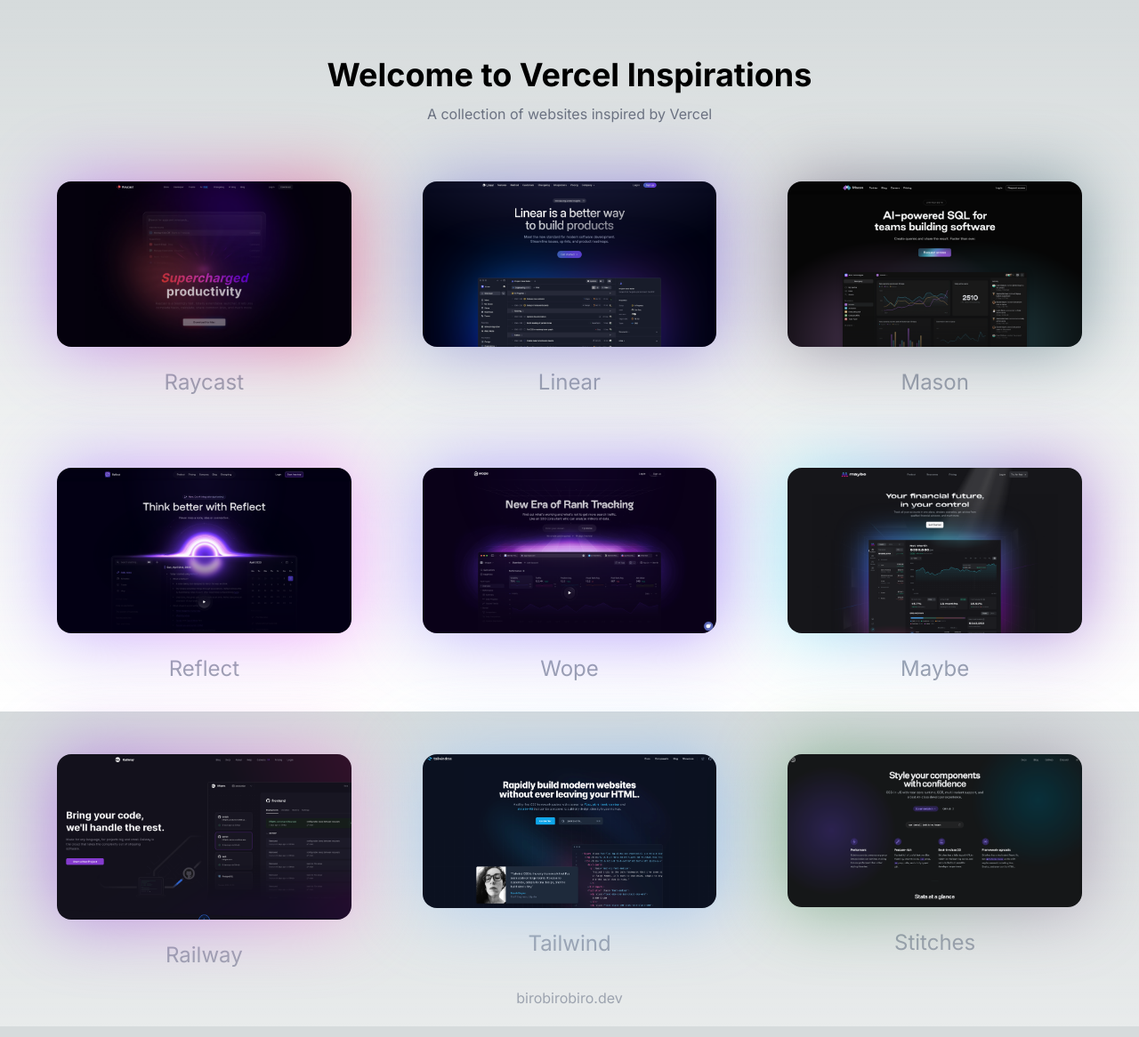
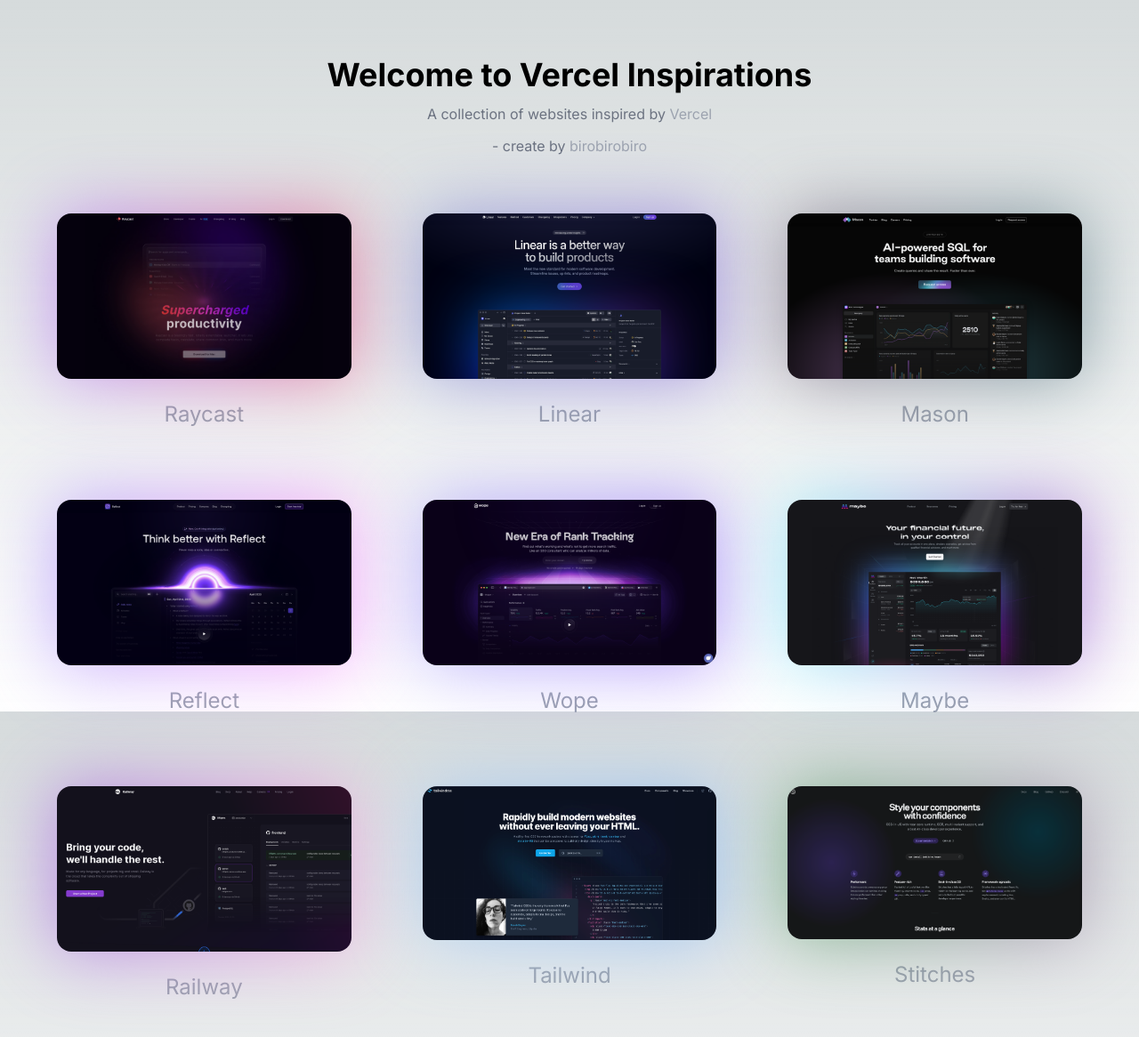
Before and after one commit to birobirobiro/vercel-inspirations, a Next.js app: page / in a window 1280 px wide. Shown: the whole page at 89% size. Built offline with nearby package versions, Linux system fonts and the light colour scheme.

Commit message:
chore: update header

```diff
--- a/src/pages/index.tsx
+++ b/src/pages/index.tsx
@@ -1,7 +1,6 @@
 import { Inter } from "next/font/google";
 
 import sites from "../data/sites";
-import Image from "next/image";
 
 const inter = Inter({ subsets: ["latin"] });
 
@@ -16,11 +15,25 @@ export default function Home() {
         </h1>
 
         <h3 className="text-gray-500">
-          A collection of websites inspired by Vercel
+          A collection of websites inspired by{" "}
+          <a className="text-gray-400" href="https://vercel.com">
+            Vercel
+          </a>
         </h3>
+
+        <h4 className="text-gray-500">
+          - create by{" "}
+          <a
+            className="text-gray-400"
+            href="https://birobirobiro.dev"
+            target="_blank"
+          >
+            birobirobiro
+          </a>
+        </h4>
       </header>
 
-      <section className="grid md:grid-cols-2 xl:grid-cols-3 gap-20">
+      <section className="grid md:grid-cols-2 xl:grid-cols-3 gap-20 pb-10">
         {sites.map((site) => (
           <div className="flex flex-col gap-6 items-center" key={site.name}>
             <div
@@ -54,16 +67,6 @@ export default function Home() {
           </div>
         ))}
       </section>
-
-      <footer className="py-5">
-        <a
-          className="text-gray-400"
-          href="https://birobirobiro.dev"
-          target="_blank"
-        >
-          birobirobiro.dev
-        </a>
-      </footer>
     </main>
   );
 }
```
